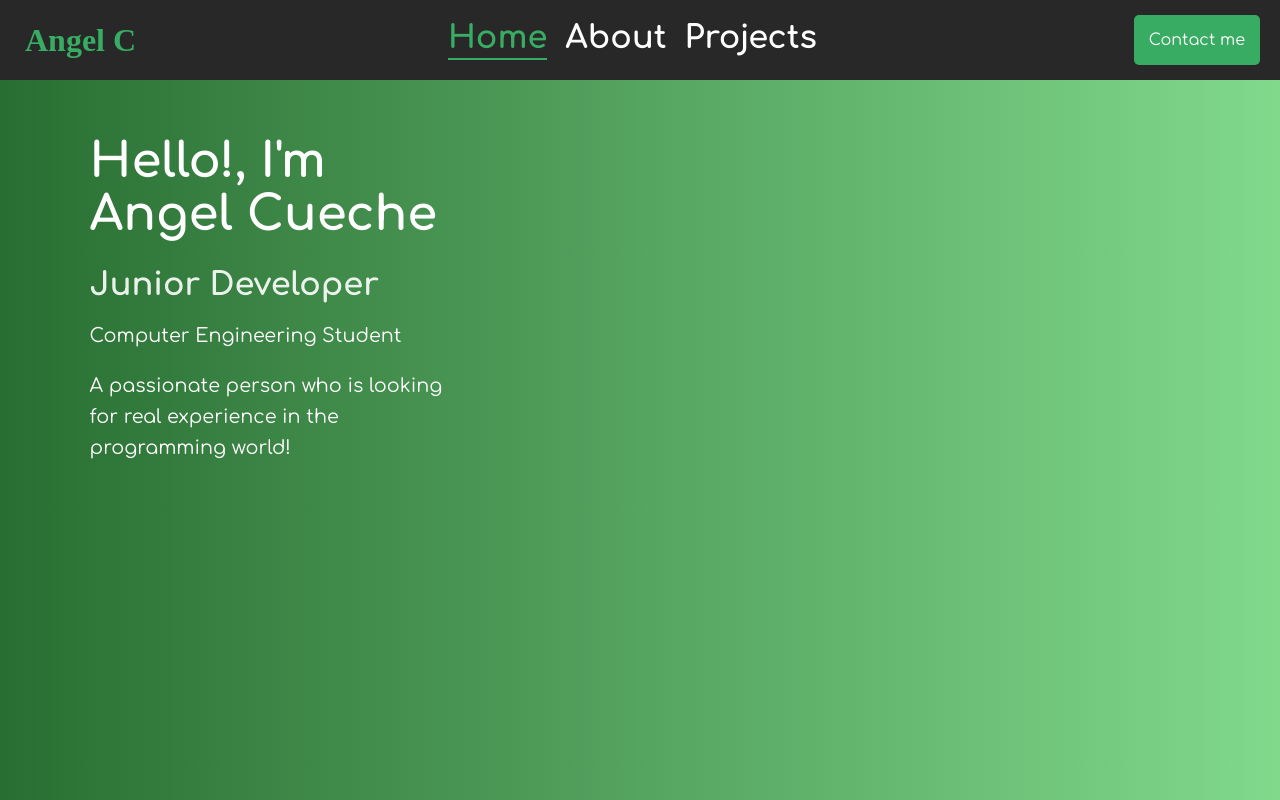
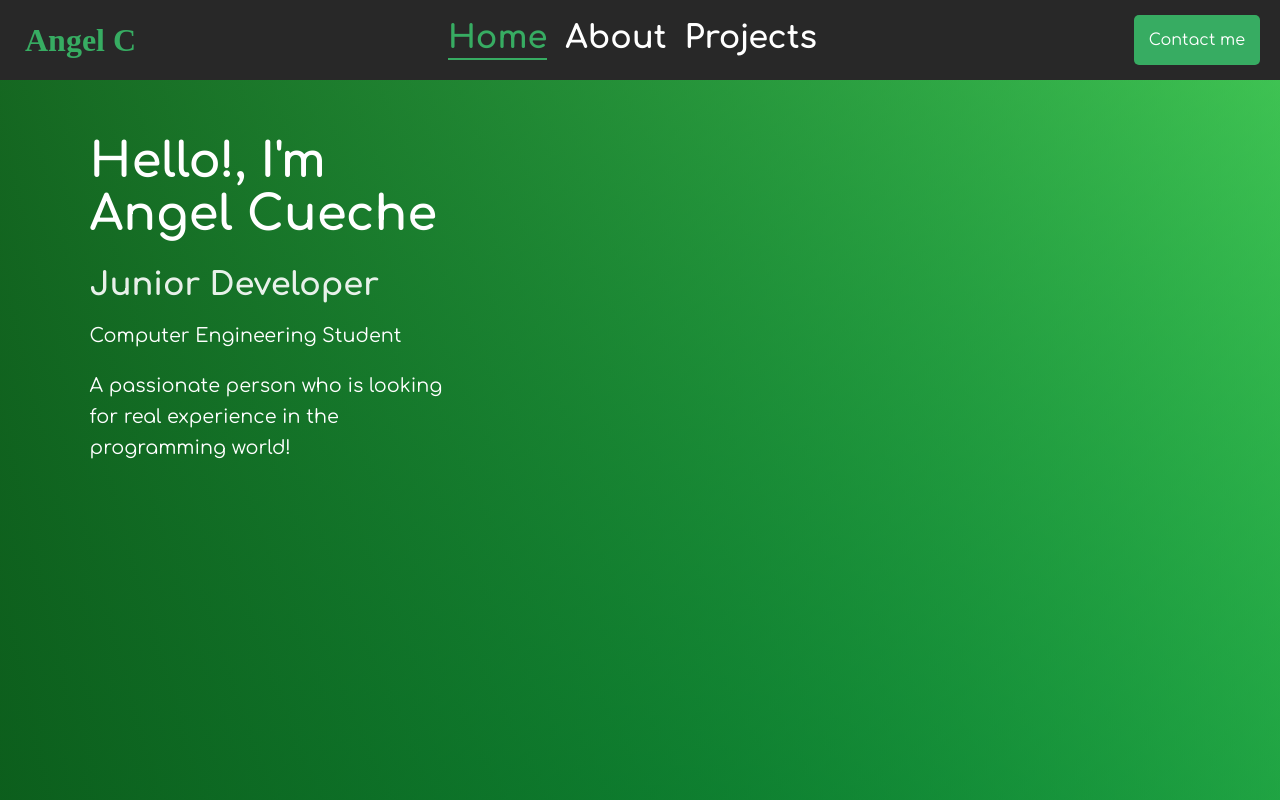
Before and after one commit to NecronX24/portfolio, a Vue app: page / in a window 1280 px wide. Shown: the top 800 px of the page. Built offline with nearby package versions, Linux system fonts and the light colour scheme; a web font is replaced by a local one.

Commit message:
feat: gradient in all the page

```diff
--- a/src/styles.css
+++ b/src/styles.css
@@ -1,10 +1,12 @@
 @font-face{
   font-family: 'Comfortaa';
-  src: url('./assets/Comfortaa.ttf') format('truetype');
+  src: url('assets/Comfortaa.ttf') format('truetype');
 }
 
 body{
   font-family: 'Comfortaa', sans-serif;
   margin:0;
   padding:0;
+  background: linear-gradient(to bottom, #08b51f82, #014522db),
+              radial-gradient(circle, rgb(7, 78, 192), transparent);
 }
```
